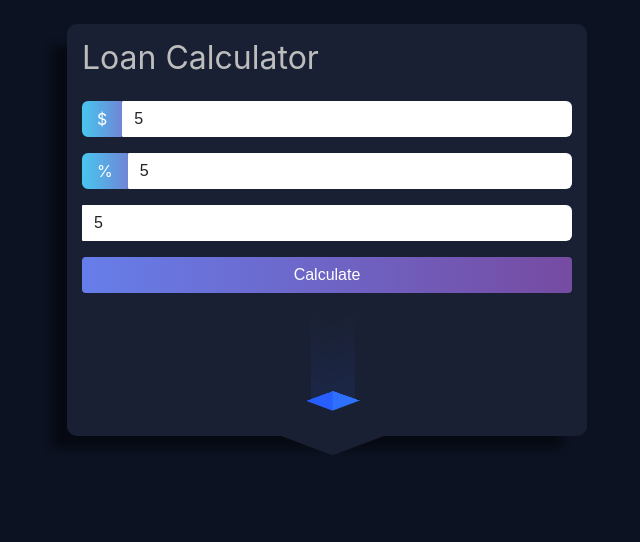
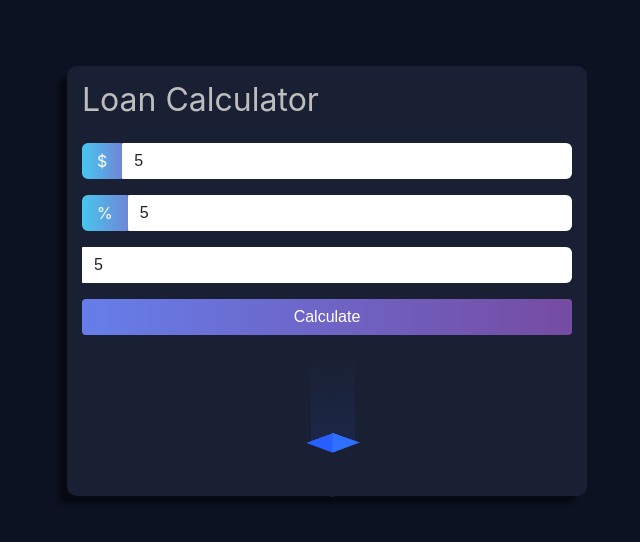
Before and after one commit to Jayprecode/animated3d-loan-calculator, a plain HTML site: page index.html in a window 1280 px wide. Both pictures are taken after typing "5", "5", "5" into the empty fields and a click on the input "Calculate". Shown: the whole page, without its empty margins (313-953 px from the left). Drawn offline with Linux system fonts and the light colour scheme.

Commit message:
card hover & some element adjustment

```diff
--- a/style.css
+++ b/style.css
@@ -17,6 +17,7 @@
     padding-left: 10px;
     margin-right: auto;
     margin-left: auto;
+    margin-top: 50px;
     display: flex;
     align-items: center;
     justify-content: center;
@@ -35,7 +36,12 @@
     margin-top: 1rem;
     padding: 15px;
     width: 100%;
-    -webkit-box-shadow: -20px 17px 10px -5px rgba(0, 0, 0, 0.645);
+    -webkit-box-shadow: -10px 10px 5px -2px rgba(0, 0, 0, 0.645);
+-moz-box-shadow: -10px 10px 10px -2px rgba(5, 5, 5, 0.618);
+box-shadow: -10px 10px 5px -2px rgba(0, 0, 0, 0.494);
+}
+.card:hover {
+        -webkit-box-shadow: -20px 17px 10px -5px rgba(0, 0, 0, 0.645);
 -moz-box-shadow: -20px 17px 10px -5px rgba(5, 5, 5, 0.618);
 box-shadow: -20px 17px 10px -5px rgba(0, 0, 0, 0.494);
 }
@@ -148,6 +154,7 @@
   top: 50px;
   transform-style: preserve-3d;
   zoom: 0.30;
+  margin-bottom: 60px;
 }
 @media (max-width: 480px) {
   .loader {
```
